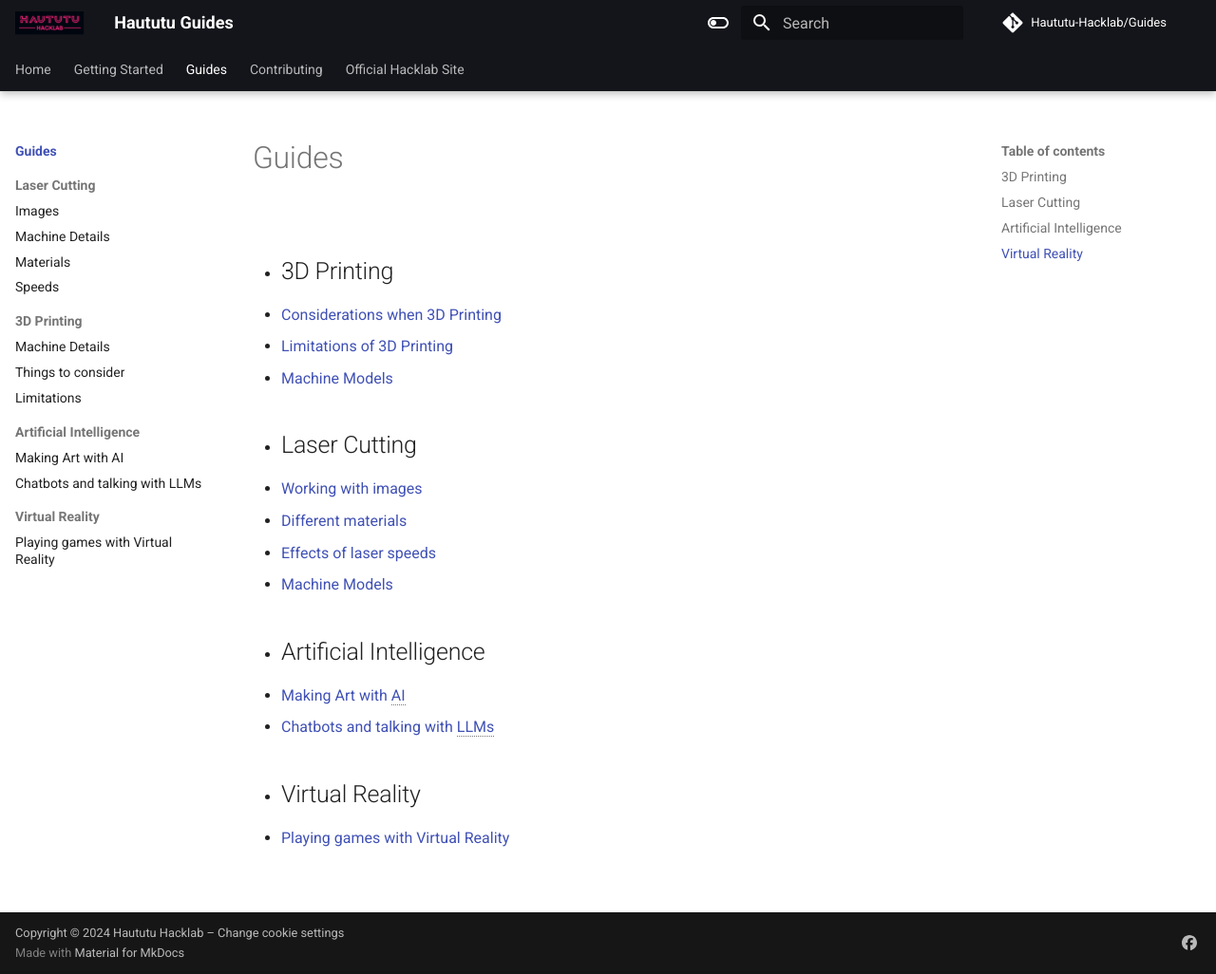
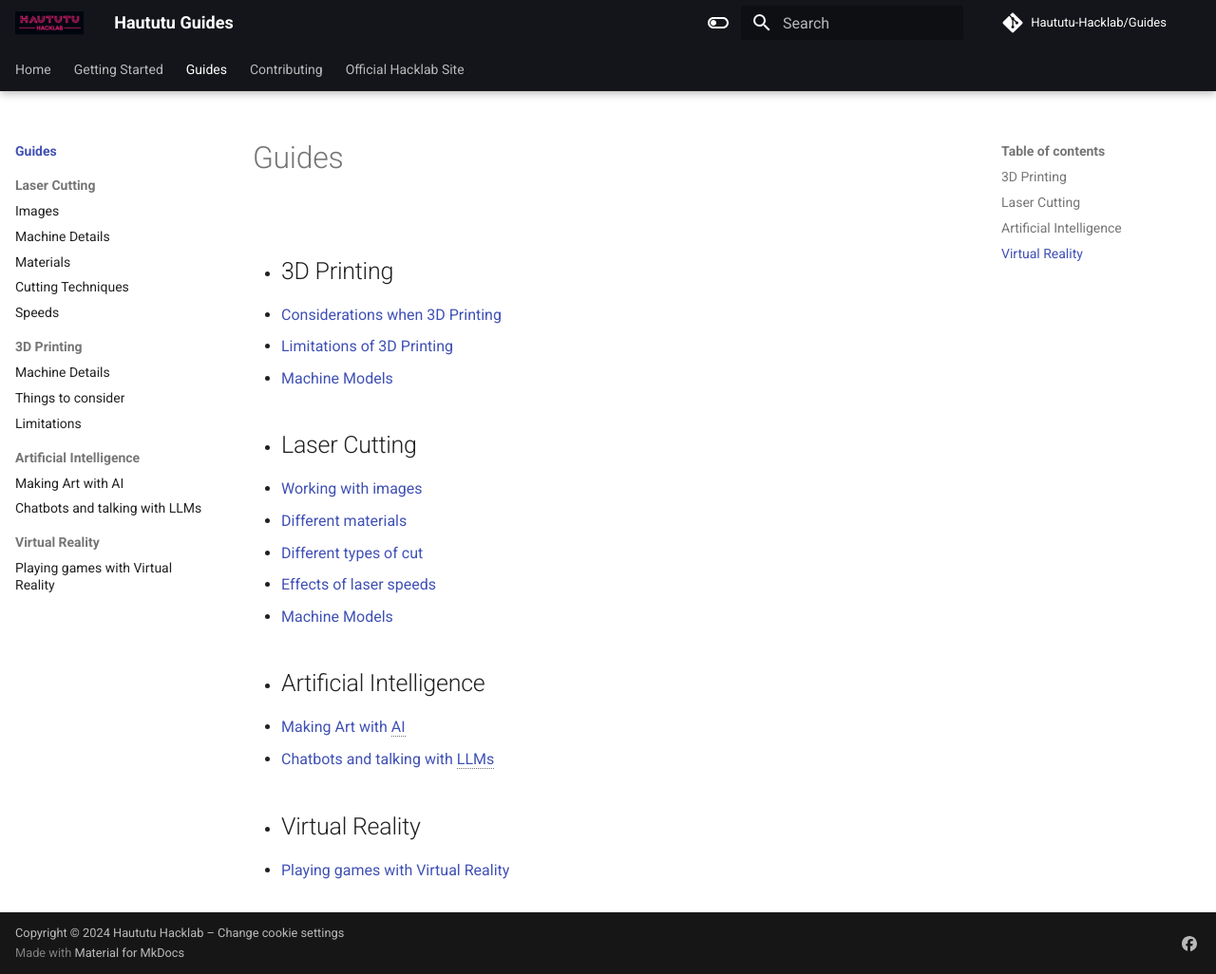
Before and after one commit to Haututu-Hacklab/Guides, an MkDocs documentation site: the page built from docs/guides/index.md, in a window 1280 px wide and 1026 px high. Shown: the whole window at 95% size. Built offline with MkDocs 1.6.1 and Material for MkDocs 9.7.7, drawn with Linux system fonts in a browser that asks for light colours; comment, search, counter and statistics services are not loaded.

Commit message:
Ad cut types to navigation

```diff
--- a/docs/guides/index.md
+++ b/docs/guides/index.md
@@ -10,6 +10,7 @@
 
   - [Working with images](../guides/laser/images)
   - [Different materials](../guides/laser/materials)
+  - [Different types of cut](../guides/laser/cutting-techniques)
   - [Effects of laser speeds](../guides/laser/speeds)
   - [Machine Models](../guides/3dprinting/machine-details)
 
--- a/mkdocs.yml
+++ b/mkdocs.yml
@@ -123,6 +123,7 @@ nav:
       - Images: guides/laser/images.md
       - Machine Details: guides/laser/machine-details.md
       - Materials: guides/laser/materials.md
+      - Cutting Techniques: guides/laser/cutting-techniques.md
       - Speeds: guides/laser/speeds.md
     - 3D Printing:
       - Machine Details: guides/3dprinting/machine-details.md
```
Also changed, not shown: docs/index.md (+1 -0 lines).
